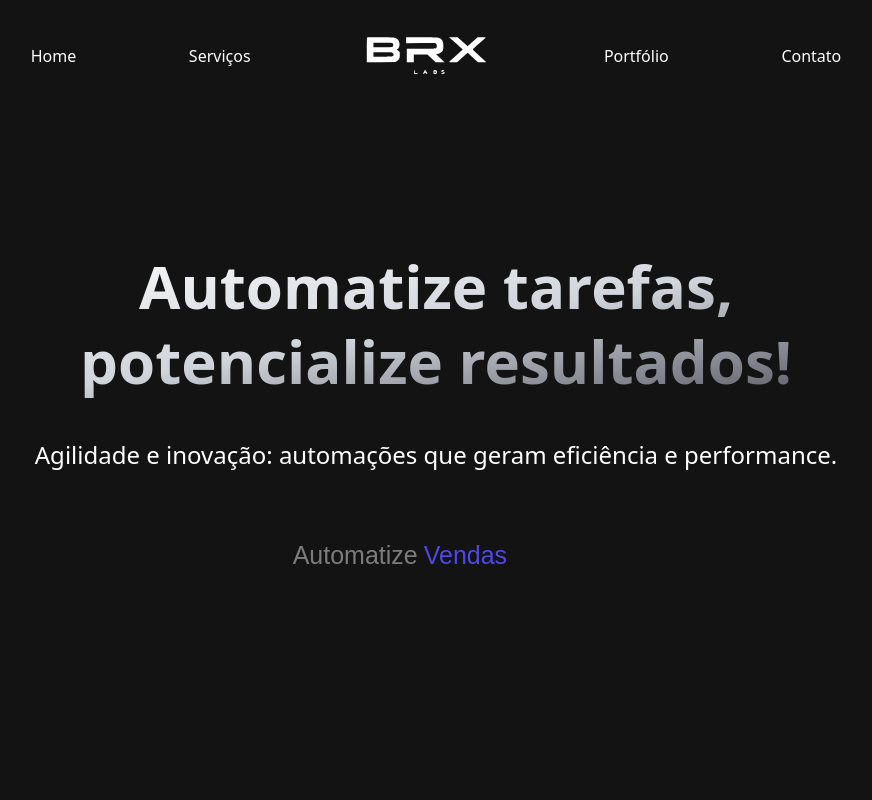
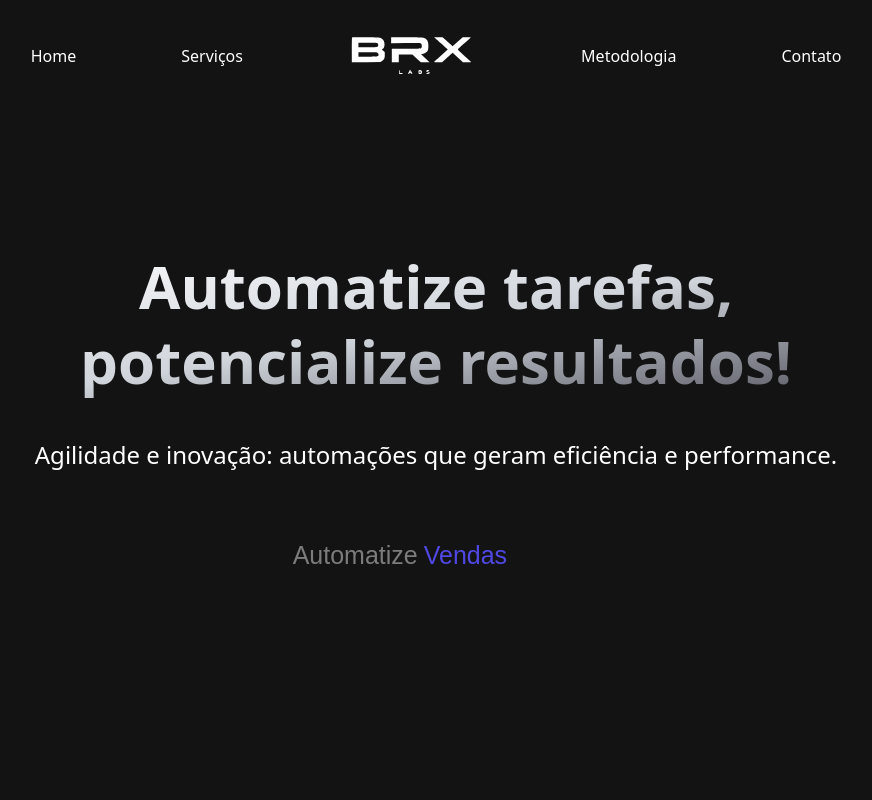
Before and after one commit to iesley-ferreira/BRXLabs, a React (Vite) app: page / in a window 1280 px wide. Shown: the top 800 px of the page, without its empty margins (204-1076 px from the left). Built offline with nearby package versions, Linux system fonts and the light colour scheme; a web font is replaced by a local one.

Commit message:
Update :wrench: metodologia section

```diff
--- a/src/App.tsx
+++ b/src/App.tsx
@@ -33,7 +33,9 @@ function App() {
       </section>
       <EmblaCarousel />
       {/* <Carousel /> */}
+      <section id="metodologia">
       <HowItWorks />
+      </section>
       <section id="contact">
         <ContactSection />
       </section>
--- a/src/components/Header/Header.tsx
+++ b/src/components/Header/Header.tsx
@@ -53,8 +53,8 @@ const Header = () => {
               </g>
             </svg>
           </div>
-          <a href="#portfolio" className="text-white hover:text-gray-300">
-            Portfólio
+          <a href="#metodologia" className="text-white hover:text-gray-300">
+            Metodologia
           </a>
           <a href="#contact" className="text-white hover:text-gray-300">
             Contato
@@ -139,9 +139,9 @@ const Header = () => {
               </ListItemButton>
             </ListItem>
             <ListItem disablePadding>
-              <ListItemButton component="a" href="#portfolio" onClick={toggleDrawer(false)}>
+              <ListItemButton component="a" href="#metodologia" onClick={toggleDrawer(false)}>
                 <ListItemText
-                  primary="Portfólio"
+                  primary="Metodologia"
                   primaryTypographyProps={{
                     style: { fontFamily: "Satoshi, sans-serif", fontSize: "20px" },
                   }}
```
